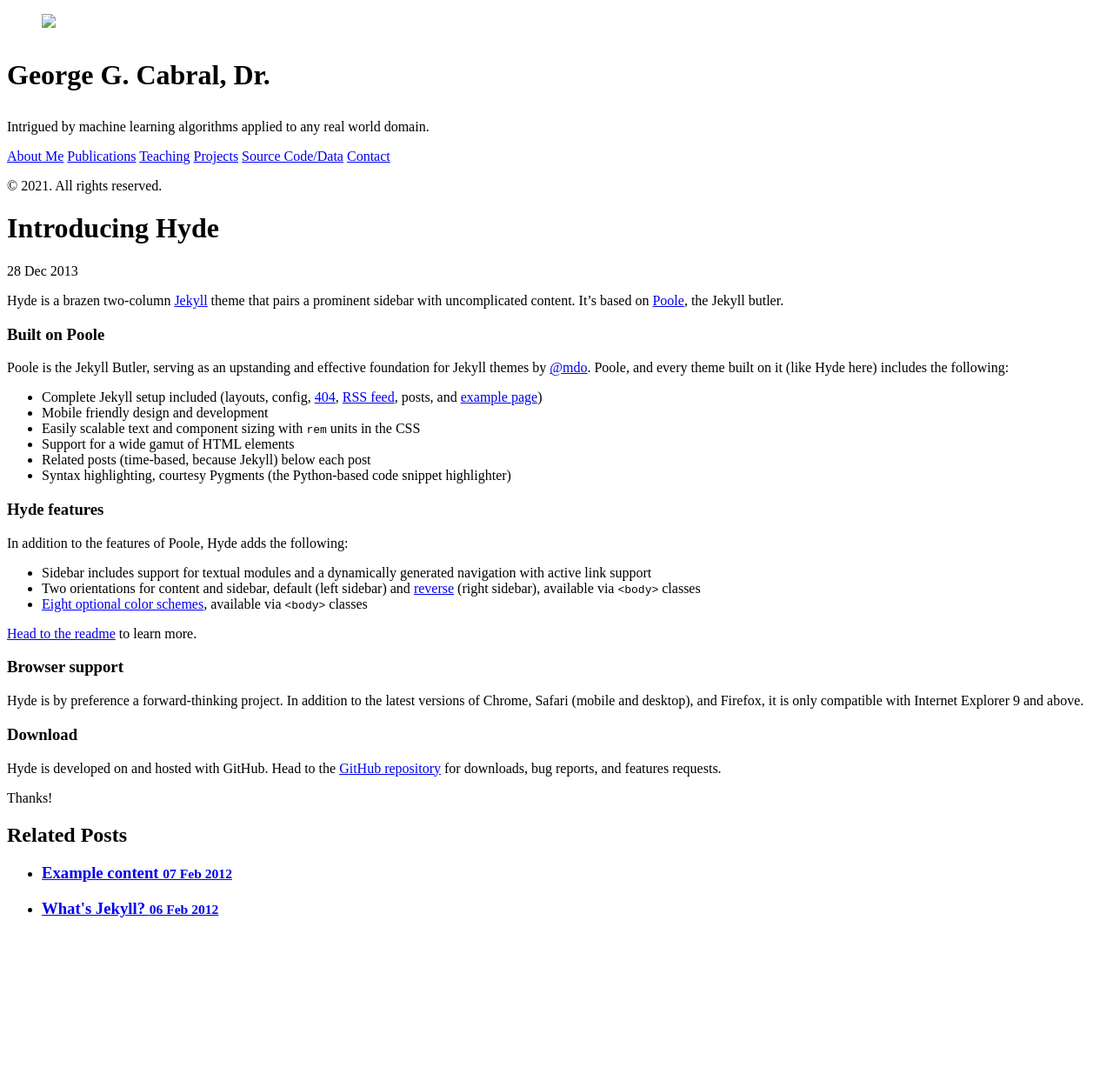
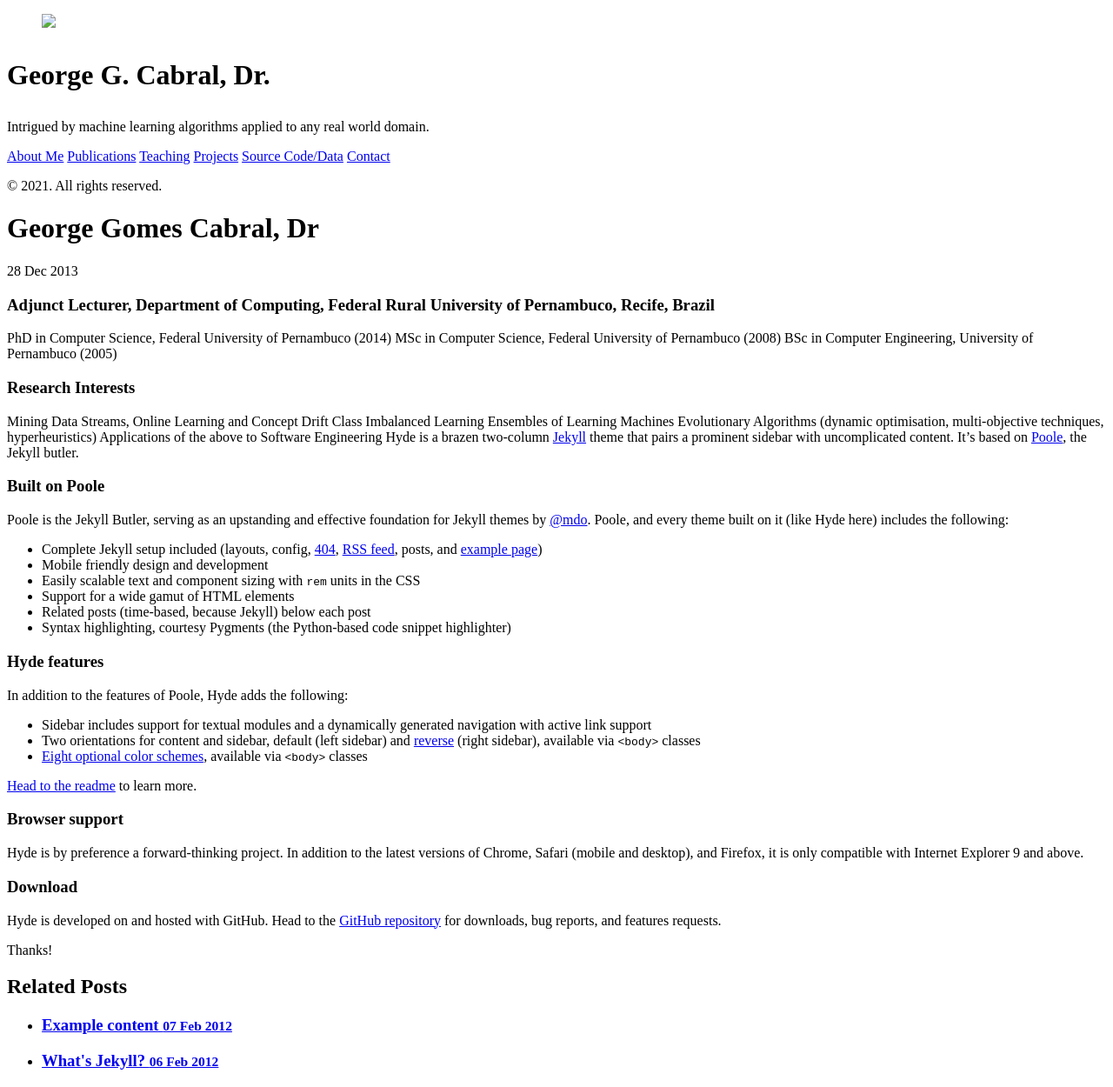
Before and after one commit to geocabral/geocabral.github.io, a Jekyll site: the page built from _posts/2013-12-28-introducing-hyde.md, in a window 1280 px wide. Shown: the whole page at 87% size. Built offline with Jekyll 4.4.1, drawn with Linux system fonts in a browser that asks for light colours; our own code applies the rules of GitHub Pages for plain Markdown files; Markdown is read by kramdown in place of the engine named in the settings; before the commit the page ends 1075 px from its top, so only the background shows below that.

Commit message:
Update 2013-12-28-introducing-hyde.md

```diff
--- a/_posts/2013-12-28-introducing-hyde.md
+++ b/_posts/2013-12-28-introducing-hyde.md
@@ -1,8 +1,23 @@
 ---
-layout: post
-title: Introducing Hyde
+title: George Gomes Cabral, Dr
 ---
 
+
+### Adjunct Lecturer, Department of Computing, Federal Rural University of Pernambuco, Recife, Brazil
+
+
+PhD in Computer Science, Federal University of Pernambuco (2014)
+MSc in Computer Science, Federal University of Pernambuco (2008)
+BSc in Computer Engineering, University of Pernambuco (2005)
+
+
+### Research Interests
+
+Mining Data Streams, Online Learning and Concept Drift
+Class Imbalanced Learning
+Ensembles of Learning Machines
+Evolutionary Algorithms (dynamic optimisation, multi-objective techniques, hyperheuristics)
+Applications of the above to Software Engineering
 Hyde is a brazen two-column [Jekyll](http://jekyllrb.com) theme that pairs a prominent sidebar with uncomplicated content. It's based on [Poole](http://getpoole.com), the Jekyll butler.
 
 ### Built on Poole
```
